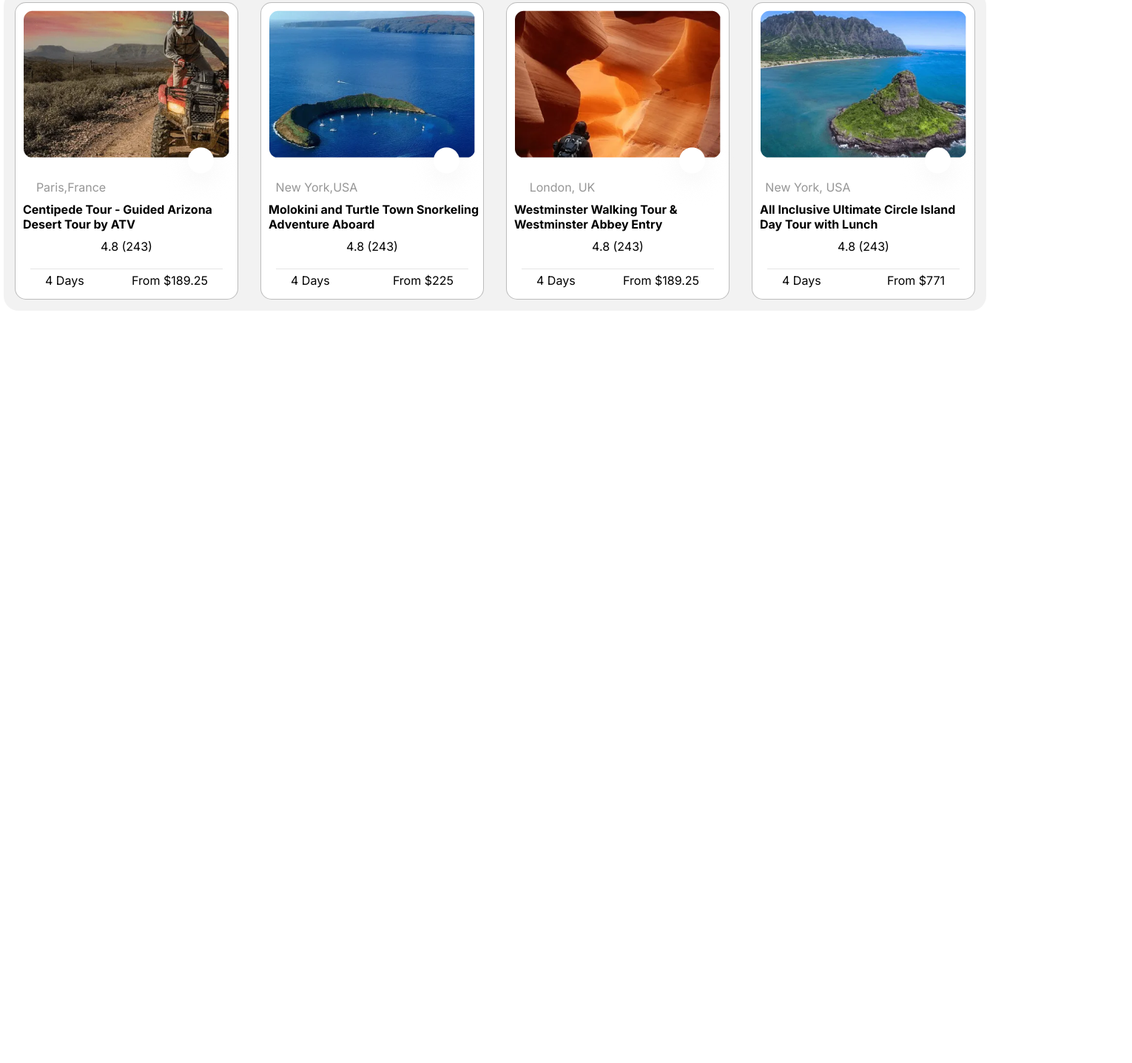
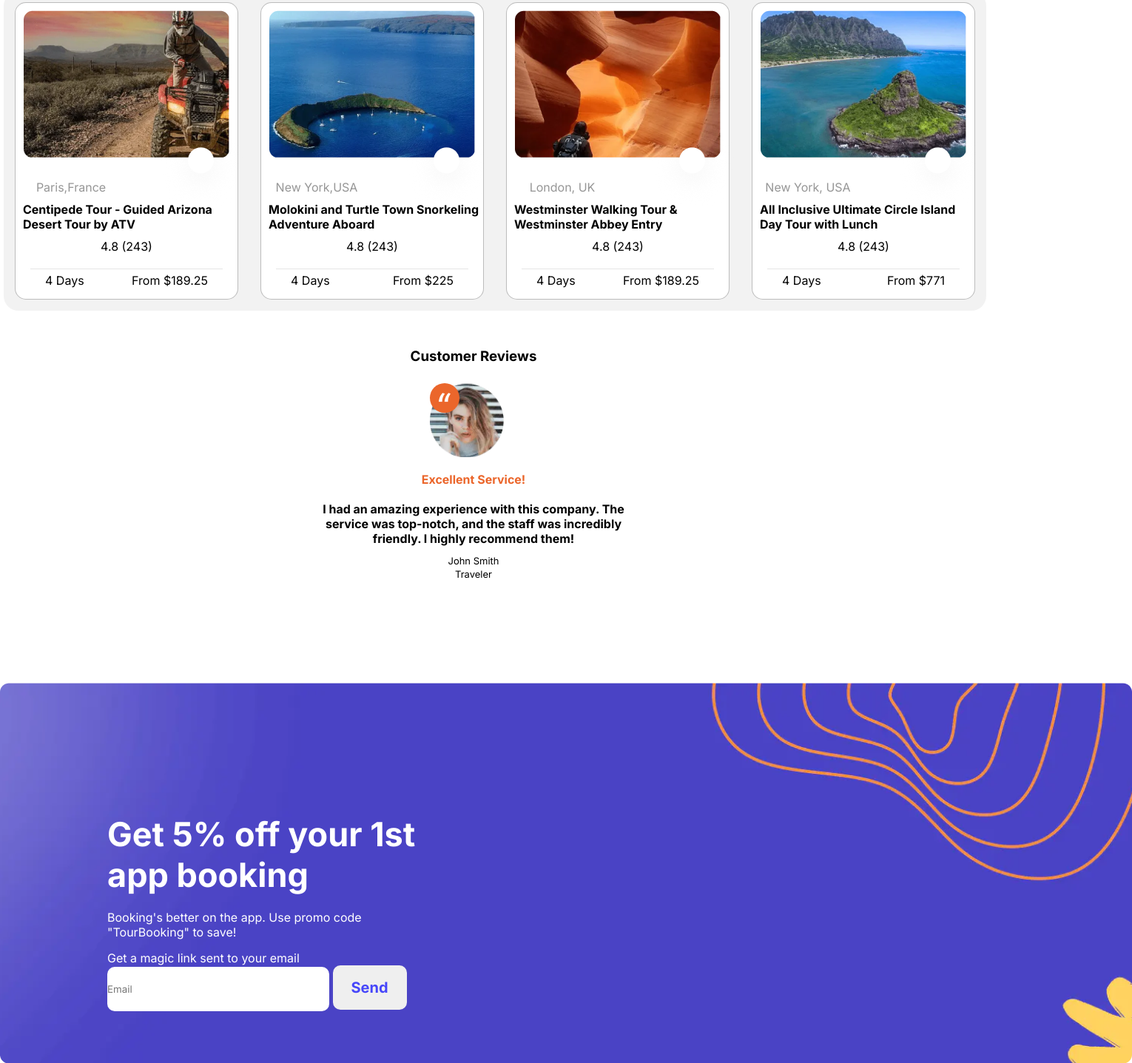
Before and after one commit to joel042/innkeeper-Viatours, a plain HTML site: page index.html in a window 1280 px wide. Shown: the part 3586-5023 px from the top of the page at 74% size, 1530 px wide, since content can reach past the window. Before the commit the page ends 4006 px from the top, so only its background shows below. Drawn offline with Linux system fonts and the light colour scheme.

Commit message:
updating

```diff
--- a/asset/style.css
+++ b/asset/style.css
@@ -371,6 +371,7 @@ input {
 
 
 
+
 .popularThingsHeader,
 .topTrendingHeader {
     max-width: 1270px;
@@ -415,11 +416,123 @@ h2 {
 }
 
 
-/* four Grid */
+/* topTrendingContainer */
 
-.topTrendingContainer {
+.topTrendingContainer{
     display: flex;
     margin-top: 10px;
     background-color: rgba(128, 128, 128, 0.102);
     border-radius: 20px;
 }
+
+.customerReview{
+display: flex;
+flex-direction: column;
+justify-content: center;
+align-items: center;
+
+margin-top: 50px;
+
+}
+
+.customerReviewSmall{
+        width: 450px;
+        height: 400px;
+        background-color: white;
+        text-align: center;
+        justify-content: center;
+        align-items: center;
+        border-radius: 15px;
+        margin: 15px;
+}
+.ExcellentService{
+    color: #EB662B;
+    padding: 20px;
+    font-weight: bolder;
+}
+
+.reviewMessage{
+    font-weight: bold;
+    padding-bottom: 10px;
+}
+
+.reviewName, .Traveler {
+    font-size: 13px;
+    padding-top: 2px;
+}
+
+.customerReviewImg{
+    background-image: url(/asset/image\ \(5\).png);
+    height: 100px;
+    width: 100px;
+    margin-left: 166px;
+    margin-top: 10px;
+}
+
+.svgReview{
+    height: 20px;
+    width: 20px;
+    padding: 10px;
+    border-radius: 50%;
+    background-color: #EB662B;
+    margin-top: 10px;
+}
+
+
+/* appbooking */
+
+.appBooking{
+    width: 1530px;
+    height: 514px;
+    background-image: url(/asset/text.png);
+    max-width: 1530px;
+    margin: 0 auto;
+    display: flex;
+    justify-content: space-around;
+    align-items: center;
+}
+
+.bookingText{
+      width: 450px;
+      height: 200px;
+      text-align: start;
+      border-radius: 15px;
+      color: white;
+      display: flex;
+      flex-direction: column;
+      align-items: start;
+      margin-right: 500px;
+      margin-top: 0px;
+
+}
+
+.emailContainer{
+    margin-top: 15px;
+}
+.email input {
+    width: 300px;
+    height: 60px;
+    border-radius: 10px;
+    border: none;
+}
+
+.email button{
+     width: 100px;
+     height: 60px;
+     border-radius: 10px;
+     border: none;
+}
+.email button p{
+    color: rgba(0, 0, 255, 0.705);
+    font-weight: bolder;
+    font-size: 20px;
+}
+
+.bookingText h2{
+    padding: 20px 0;
+    font-size: 45px;
+}
+
+/* .bookingText p{
+  padding-bottom: 20px;
+} */
--- a/index.html
+++ b/index.html
@@ -707,14 +707,58 @@ Day Tour with Lunch</h4>
 </div>
 
       </section>
+</div>
+</div>
+
+<!-- customer Reviews -->
+
+<div class="customerReview">
+<h3>Customer Reviews</h3>
+
+<div class="customerReviewSmall">
+<div class="customerReviewImg">
+    <!-- <img src="asset/image (5).png" alt="">  -->
+ <div class="svgReview">
+    <img  src="asset/SVG.png" alt="">
+</div>
+</div>
 
 
-
+<p class="ExcellentService">Excellent Service!</p>
+<p class="reviewMessage">I had an amazing experience with this company. The service was
+top-notch, and the staff was incredibly friendly. I highly
+recommend them!</p>
+<p class="reviewName">John Smith</p>
+<p class="Traveler">Traveler</p>
+</div>
 
 </div>
 
 
+<div class="appBooking">
+    <div class="bookingText">
+        <h2>Get 5% off your 1st
+             app booking</h2>
+        <p>Booking's better on the app. Use promo code
+              "TourBooking" to save!</p>
+
+              <div class="emailContainer">
+
+                <div>
+                    <p>Get a magic link sent to your email</p>
+                </div>
+                <div class="email">
+              <input type="email" name="" id="" placeholder="Email"> <button><p>Send</p></button>
+             </div>
+              </div>
+
+    </div>
+
+    <div class="phoneImg">
+     <img src="" alt="">
+    </div>
 
 </div>
+
 </body>
 </html>
```
Also changed, not shown: asset/SVG.png (added), asset/image (5).png (added), asset/text.png (added).
